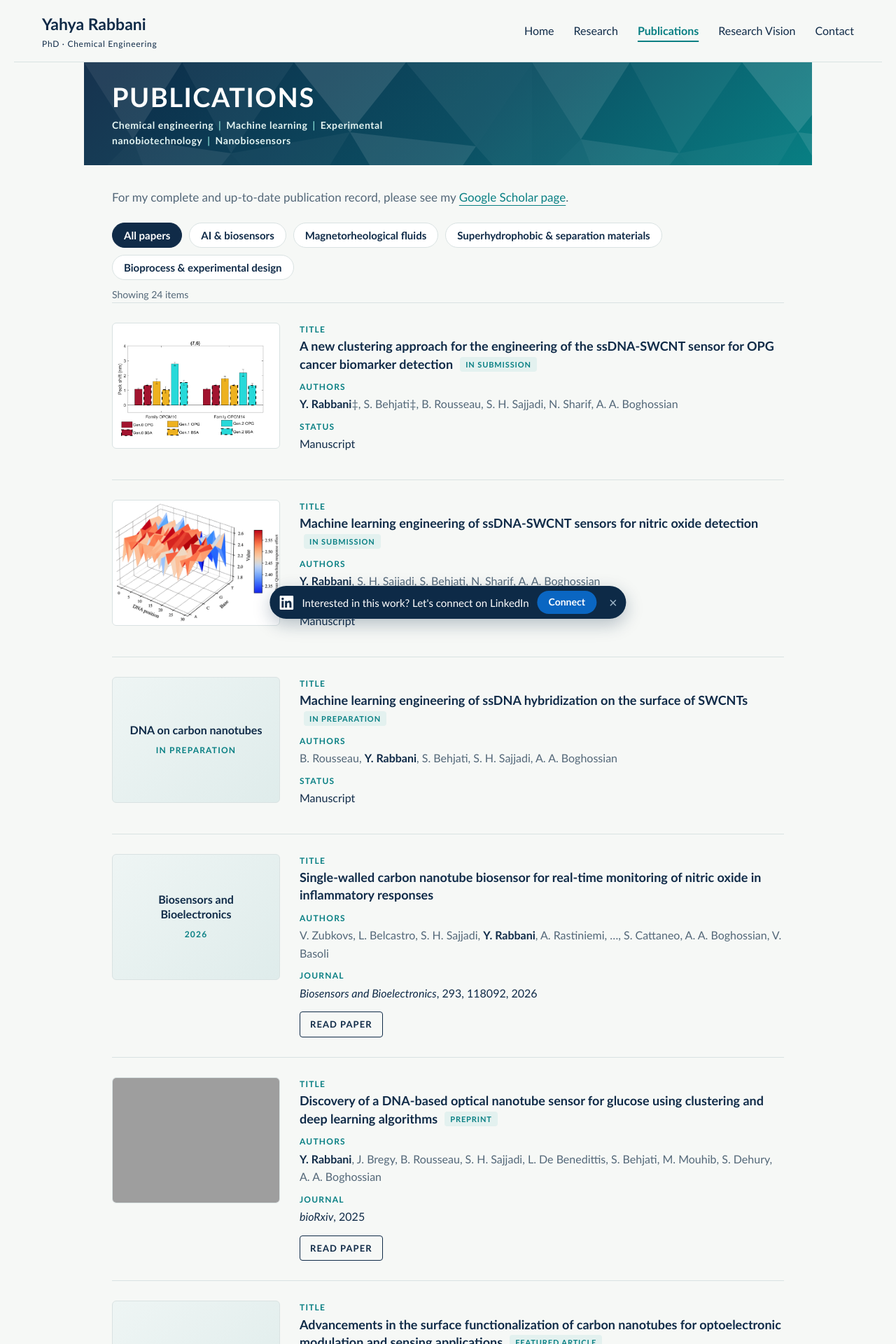
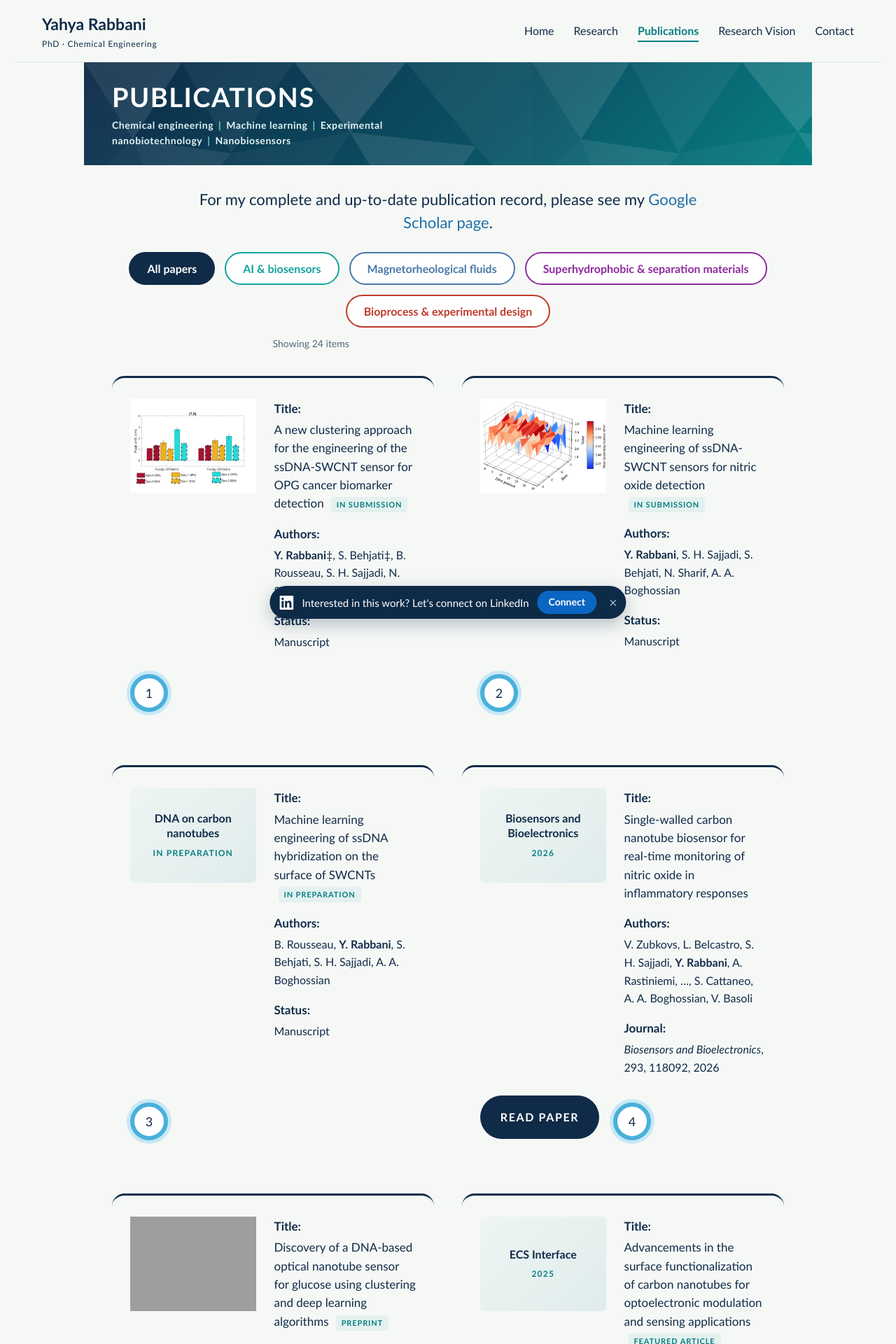
Before and after one commit to YahyaRabbani20/YahyaRabbani, a Jekyll site: the page built from _pages/publications.md, in a window 1280 px wide. Shown: the top 1920 px of the page at 70% size. Built offline with Jekyll 4.4.1, drawn with Linux system fonts in a browser that asks for light colours; grey boxes are pictures that could not be loaded.

Commit message:
Publications: two-column card layout

```diff
--- a/assets/css/portfolio.css
+++ b/assets/css/portfolio.css
@@ -150,26 +150,38 @@ body{padding-bottom:84px}
 .page-banner .keywords{font-size:14px}
 @media(max-width:760px){.page-banner{padding:22px 20px 20px;margin-bottom:24px}}
 
-/* ===== Publications v3: Bui-style filter + cards ===== */
-.pub-intro{font-size:17px;color:var(--muted);margin:0 0 22px}
-.pub-filter{display:flex;flex-wrap:wrap;gap:10px;margin:0 0 6px}
-.pub-filter button{border:1px solid var(--line);background:#fff;border-radius:999px;padding:8px 16px;font-size:15px;font-weight:600;color:var(--ink);cursor:pointer;font-family:inherit}
-.pub-filter button:hover{border-color:var(--teal)}
-.pub-filter button[aria-pressed="true"]{background:var(--ink);color:#fff;border-color:var(--ink)}
-.pub-count{font-size:14px;color:var(--muted);margin:10px 0 0}
-.pub-card{display:grid;grid-template-columns:240px 1fr;gap:28px;align-items:start;padding:28px 0;border-top:1px solid var(--line)}
+/* ===== Publications v4: two-column Bui-style cards ===== */
+.pub-intro{font-size:22px;line-height:1.5;color:var(--ink);text-align:center;max-width:780px;margin:0 auto 26px}
+.pub-intro a{color:#1f6fa8;text-decoration:none}
+.pub-intro a:hover{text-decoration:underline}
+.pub-filter{display:flex;flex-wrap:wrap;justify-content:center;gap:14px;margin:0 0 8px}
+.pub-filter button{--c:var(--ink);border:2px solid var(--c);background:#fff;color:var(--c);border-radius:999px;padding:12px 24px;font-size:16px;font-weight:600;cursor:pointer;font-family:inherit;transition:background .2s,color .2s}
+.pub-filter button[data-filter="ai-bio"]{--c:#12a39a}
+.pub-filter button[data-filter="mr"]{--c:#4a78a8}
+.pub-filter button[data-filter="surf"]{--c:#8e2a9e}
+.pub-filter button[data-filter="bio"]{--c:#c0392b}
+.pub-filter button:hover,.pub-filter button[aria-pressed="true"]{background:var(--c);color:#fff}
+.pub-count{font-size:14px;color:var(--muted);text-align:center;margin:12px 0 0}
+#pub-list{display:grid;grid-template-columns:1fr 1fr;gap:48px 40px;margin-top:34px;counter-reset:pub}
+.pub-card{position:relative;display:grid;grid-template-columns:minmax(0,44%) 1fr;gap:26px;align-items:start;padding:30px 26px 104px;border:0;border-top:3px solid var(--ink);border-radius:18px 18px 0 0;counter-increment:pub}
 .pub-card.is-hidden{display:none}
-.pub-thumb{display:block;background:#fff;border:1px solid var(--line);border-radius:6px;overflow:hidden;aspect-ratio:4/3}
+.pub-thumb{display:block;background:#fff;overflow:hidden;aspect-ratio:4/3}
 .pub-thumb img{width:100%;height:100%;object-fit:contain;display:block}
-.pub-thumb.ph{display:flex;flex-direction:column;justify-content:center;align-items:center;text-align:center;padding:16px;background:linear-gradient(135deg,#eef5f4,#dfeceb);text-decoration:none}
+.pub-thumb.ph{display:flex;flex-direction:column;justify-content:center;align-items:center;text-align:center;padding:16px;background:linear-gradient(135deg,#eef5f4,#dfeceb);border-radius:6px;text-decoration:none}
 .pub-thumb.ph b{font-size:16px;line-height:1.3;color:var(--ink)}
 .pub-thumb.ph span{font-size:12px;font-weight:700;margin-top:8px;letter-spacing:.1em;text-transform:uppercase;color:var(--teal)}
-.pub-meta p{margin:0 0 10px;font-size:16px;max-width:none;color:var(--ink)}
-.pub-meta .lbl{display:block;font-size:12px;font-weight:700;letter-spacing:.1em;text-transform:uppercase;color:var(--teal);margin-bottom:2px}
-.pub-meta .ttl{font-size:18px;font-weight:600;line-height:1.35}
-.pub-meta .auth{color:var(--muted)}
-.pub-meta .auth strong{color:var(--ink)}
-.read-btn{display:inline-block;margin-top:4px;font-size:13px;font-weight:700;letter-spacing:.08em;text-transform:uppercase;text-decoration:none;border:1px solid var(--ink);color:var(--ink);padding:7px 14px;border-radius:4px}
-.read-btn:hover{background:var(--ink);color:#fff}
-.pub-note{font-size:13px;color:var(--muted);margin-top:24px}
-@media(max-width:760px){.pub-card{grid-template-columns:1fr;gap:14px}.pub-thumb{max-width:360px}}
+.pub-meta p{margin:0 0 16px;font-size:16px;line-height:1.6;max-width:none;color:var(--ink)}
+.pub-meta .lbl{display:block;font-size:17px;font-weight:700;color:var(--ink);margin-bottom:4px}
+.pub-meta .lbl::after{content:":"}
+.pub-meta .ttl{font-size:17px;font-weight:400;line-height:1.55}
+.pub-meta .auth{color:var(--ink)}
+.pub-meta .auth strong{font-weight:700}
+.pub-meta .badge{vertical-align:middle}
+.read-btn{position:absolute;left:26px;bottom:30px;display:inline-flex;align-items:center;justify-content:center;min-width:170px;height:62px;padding:0 26px;box-sizing:border-box;border-radius:999px;background:var(--ink);color:#fff;font-size:16px;font-weight:700;letter-spacing:.1em;text-transform:uppercase;text-decoration:none;transition:background .2s}
+.read-btn:hover{background:#1f6fa8;color:#fff}
+.pub-card::after{content:counter(pub);position:absolute;left:216px;bottom:28px;width:54px;height:54px;border-radius:50%;background:#fff;border:6px solid #49b0dc;box-shadow:0 0 0 5px #c8e8f5;display:flex;align-items:center;justify-content:center;font-size:18px;color:var(--ink);box-sizing:border-box}
+.pub-card:not(:has(.read-btn))::after{left:26px}
+.pub-card:not(:has(.read-btn)){padding-bottom:100px}
+.pub-note{font-size:13px;color:var(--muted);margin-top:32px;text-align:center}
+@media(max-width:1020px){#pub-list{grid-template-columns:1fr}}
+@media(max-width:600px){.pub-intro{font-size:18px}.pub-filter button{padding:9px 16px;font-size:14px}.pub-card{grid-template-columns:1fr;gap:16px;padding:24px 16px 96px}.pub-thumb{max-width:380px}.read-btn{left:16px;min-width:150px;height:54px;font-size:14px}.pub-card::after{left:186px}.pub-card:not(:has(.read-btn))::after{left:16px}}
```
